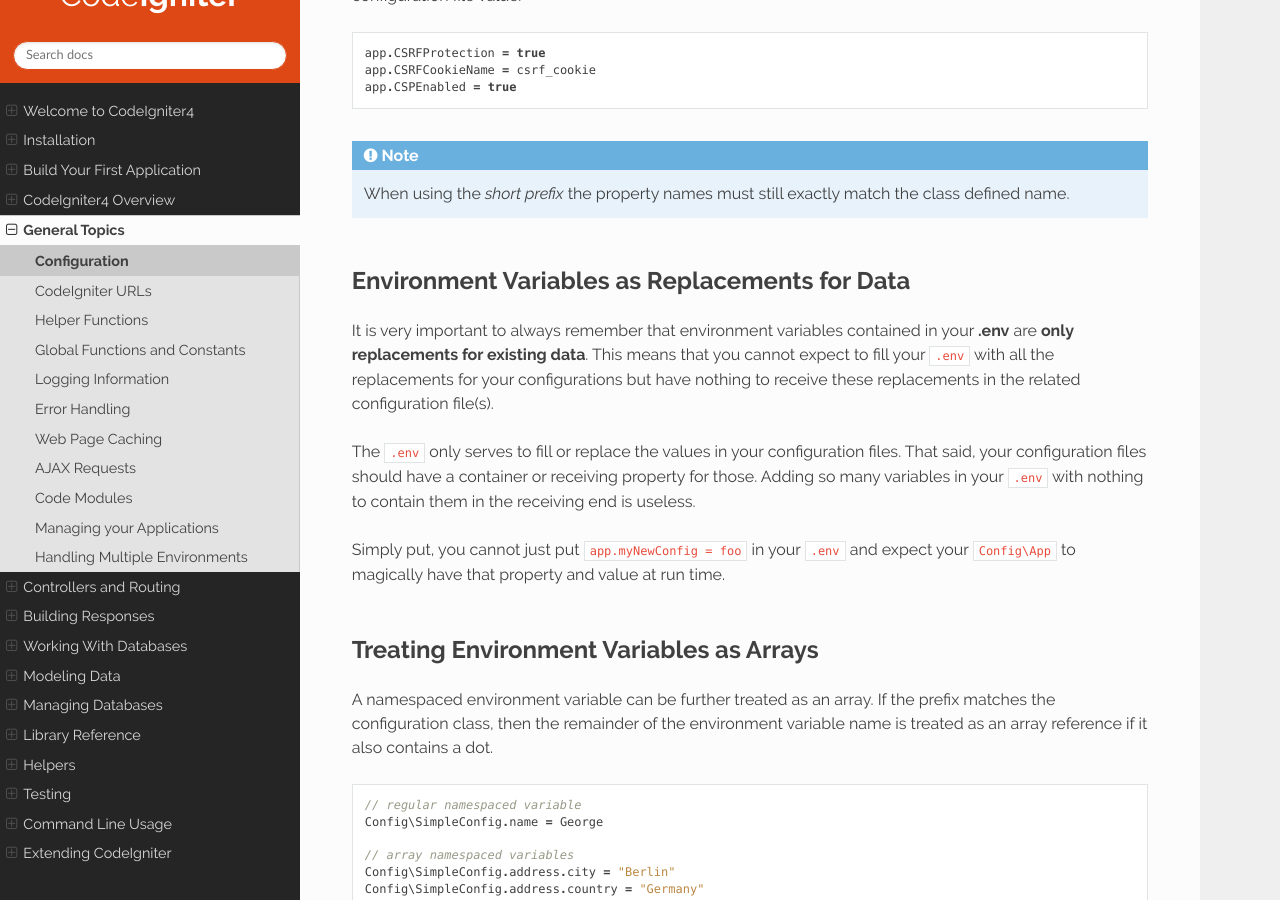
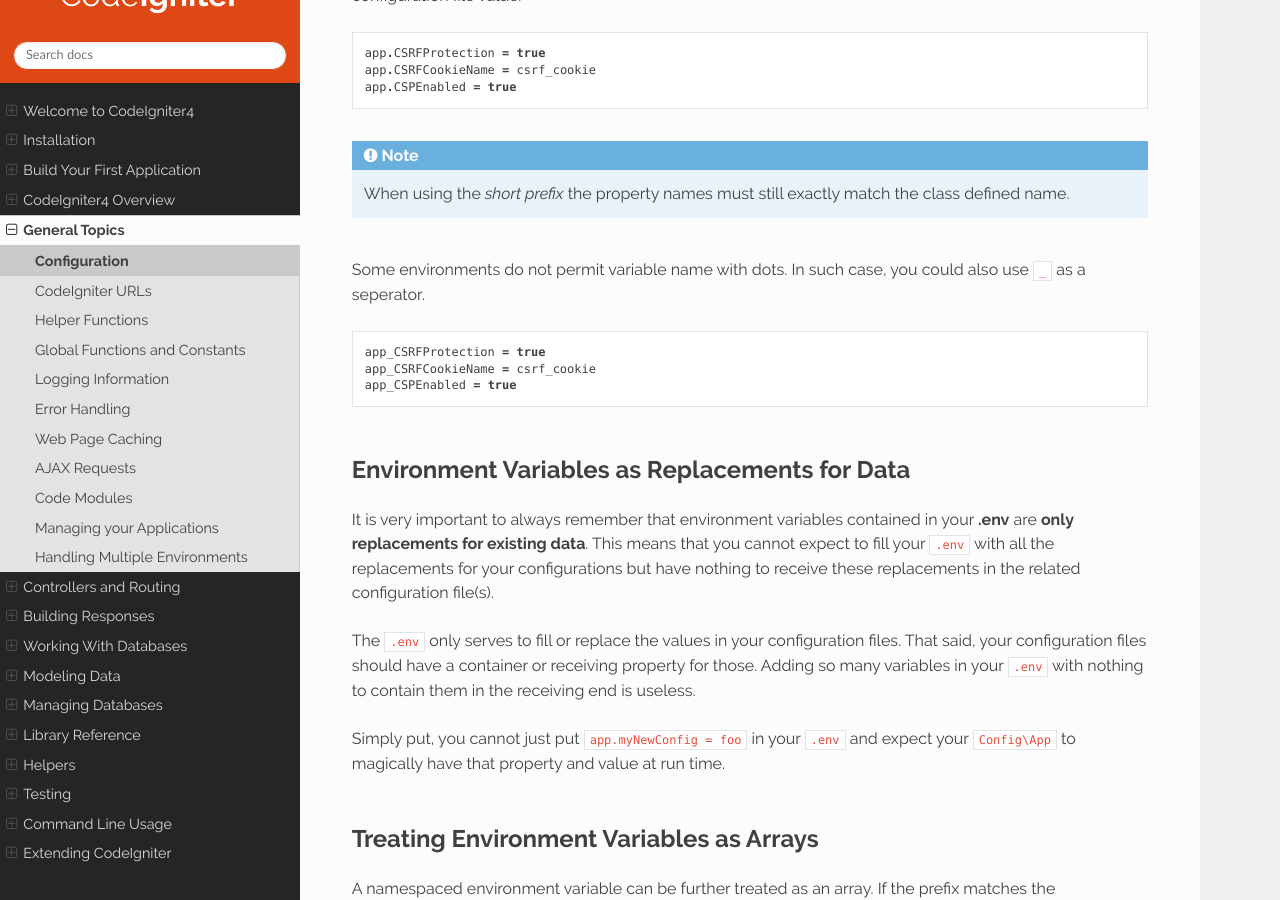
Before and after one commit to NEKOGET/ci4_user_guide_src, a Sphinx documentation site: the page built from source/general/configuration.rst, in a window 1280 px wide and 900 px high, scrolled down 4549 px. Built offline with Sphinx 7.4.7 and the Read the Docs theme 2.0.0, drawn with Linux system fonts in a browser that asks for light colours.

Commit message:
docs: add about environment variable with dot

```diff
--- a/source/general/configuration.rst
+++ b/source/general/configuration.rst
@@ -183,6 +183,13 @@ the value from **.env** replaces the configuration file value.
 
 .. note:: When using the *short prefix* the property names must still exactly match the class defined name.
 
+Some environments do not permit variable name with dots. In such case, you could also use ``_`` as a seperator.
+::
+
+    app_CSRFProtection = true
+    app_CSRFCookieName = csrf_cookie
+    app_CSPEnabled = true
+
 Environment Variables as Replacements for Data
 ==============================================
 
```
